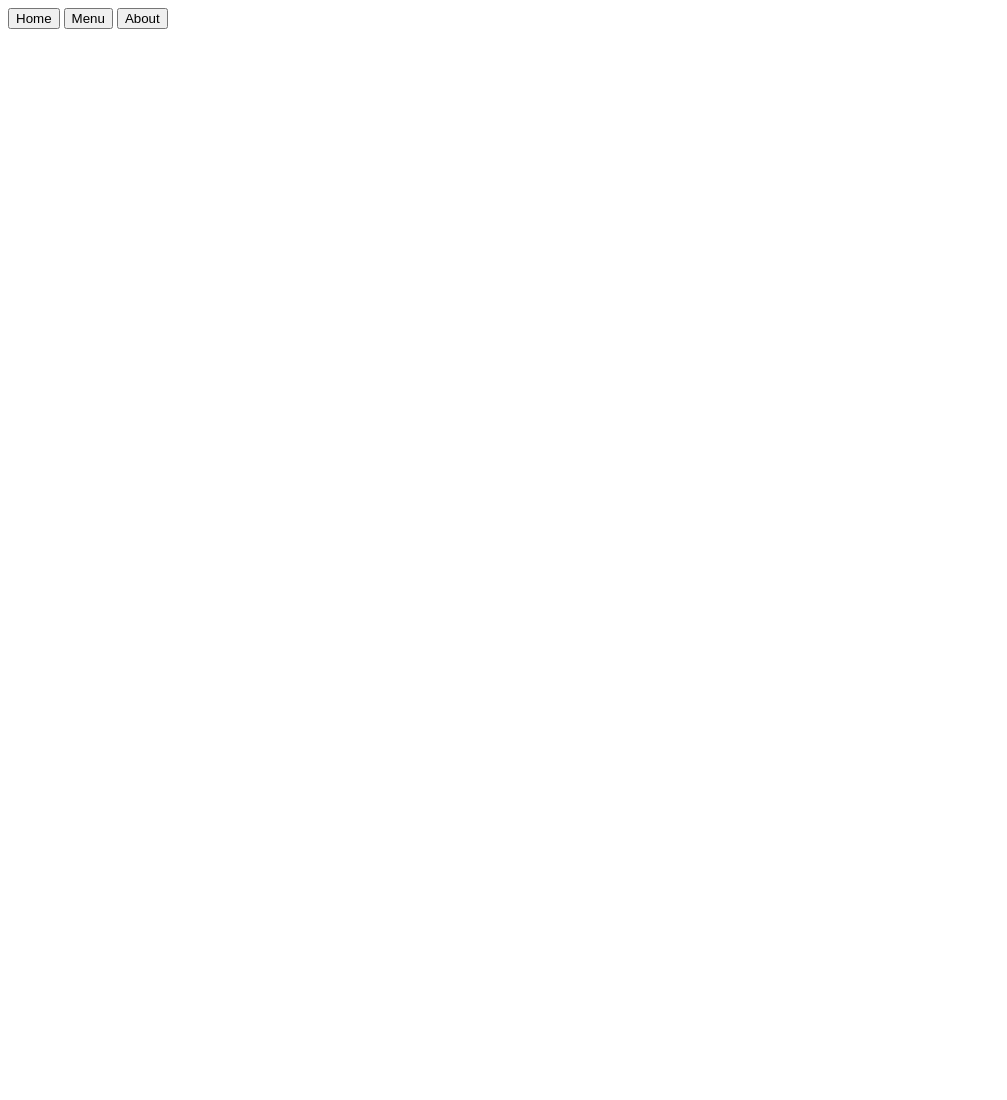
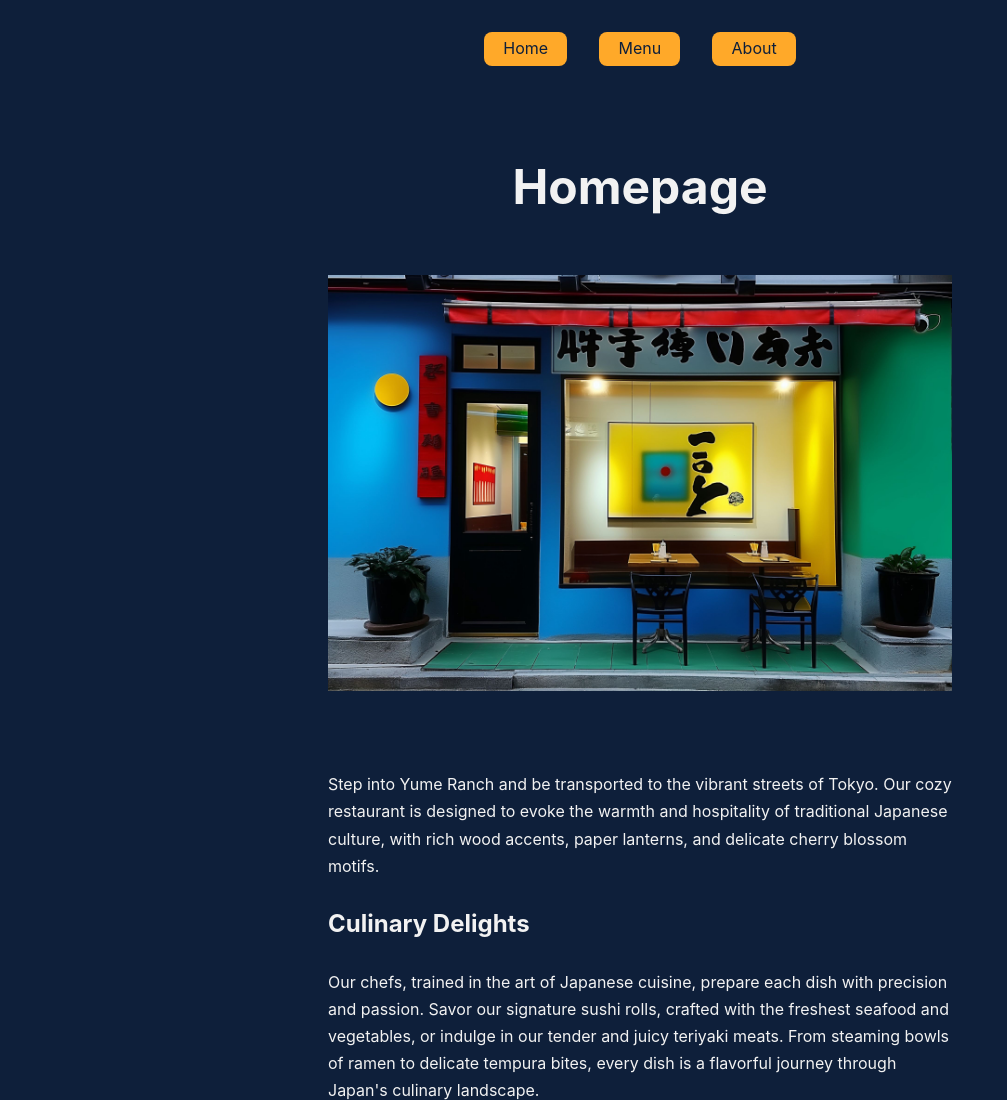
Before and after one commit to qkenn/restaurant, a website built with webpack: page src/index.html in a window 1280 px wide. Shown: the top 1100 px of the page, without its empty margins (0-1007 px from the left). Before the commit the page ends 800 px from the top, so only its background shows below. Built offline with nearby package versions, Linux system fonts and the light colour scheme.

Commit message:
add homepage content & styling

```diff
--- a/src/index.html
+++ b/src/index.html
@@ -8,12 +8,73 @@
   <body>
     <header id="nav" class="header">
       <nav id="nav" class="main-nav">
-        <button>Home</button>
-        <button>Menu</button>
-        <button>About</button>
+        <div class="btn-container">
+          <button class="btn">Home</button>
+          <button class="btn">Menu</button>
+          <button class="btn">About</button>
+        </div>
       </nav>
     </header>
 
-    <div id="content"></div>
+    <main class="main">
+      <div id="content">
+        <h2 class="page-title">Homepage</h2>
+        <div class="img-container">
+          <img
+            id="page-img"
+            alt="vibrant restaurant exterior at dusk"
+            class="img"
+          />
+        </div>
+
+        <div class="description">
+          <p info>
+            Step into Yume Ranch and be transported to the vibrant streets of
+            Tokyo. Our cozy restaurant is designed to evoke the warmth and
+            hospitality of traditional Japanese culture, with rich wood accents,
+            paper lanterns, and delicate cherry blossom motifs.
+          </p>
+
+          <h3 class="headline">Culinary Delights</h3>
+          <p class="info">
+            Our chefs, trained in the art of Japanese cuisine, prepare each dish
+            with precision and passion. Savor our signature sushi rolls, crafted
+            with the freshest seafood and vegetables, or indulge in our tender
+            and juicy teriyaki meats. From steaming bowls of ramen to delicate
+            tempura bites, every dish is a flavorful journey through Japan's
+            culinary landscape.
+          </p>
+          <h3 class="headline">Cozy Ambiance</h3>
+          <p class="info">
+            Unwind in our intimate dining area, surrounded by the soft glow of
+            lanterns and the gentle hum of traditional Japanese music. Our
+            attentive staff will guide you through our extensive menu, happy to
+            recommend their favorite dishes or help you create a customized
+            meal.
+          </p>
+          <h3 class="headline">Specialties</h3>
+          <ul class="features">
+            <li class="feature">
+              Sushi and sashimi made with the freshest, sustainable ingredients
+            </li>
+            <li class="feature">
+              Traditional Japanese hot pot, perfect for sharing with friends and
+              family
+            </li>
+            <li class="feature">
+              Unique seasonal specials, crafted to showcase Japan's changing
+              flavors and ingredients
+            </li>
+          </ul>
+          <h3 class="headline">Experience the Art of Japanese Cuisine</h3>
+          <p class="info">
+            At Yume Ranch, we invite you to embark on a culinary adventure that
+            will leave you feeling like you're dining in the heart of Japan.
+            Come for the food, stay for the warm hospitality, and return for the
+            unforgettable experience.
+          </p>
+        </div>
+      </div>
+    </main>
   </body>
 </html>
--- a/src/main.js
+++ b/src/main.js
@@ -1 +1,4 @@
-console.log('hooked');
+import './styles/styles.css';
+import img from './images/vibrant-restaurant-exterior-at-dusk.jpg';
+
+document.getElementById('page-img').setAttribute('src', img);
--- /dev/null
+++ b/src/styles/styles.css
@@ -0,0 +1,143 @@
+/* Joshua Comeau CSS RESET START */
+
+/*
+  1. Use a more-intuitive box-sizing model.
+*/
+*,
+*::before,
+*::after {
+  box-sizing: border-box;
+}
+/*
+    2. Remove default margin
+  */
+* {
+  margin: 0;
+}
+/*
+    Typographic tweaks!
+    3. Add accessible line-height
+    4. Improve text rendering
+  */
+body {
+  line-height: 1.5;
+  -webkit-font-smoothing: antialiased;
+}
+/*
+    5. Improve media defaults
+  */
+img,
+picture,
+video,
+canvas,
+svg {
+  display: block;
+  max-width: 100%;
+}
+/*
+    6. Remove built-in form typography styles
+  */
+input,
+button,
+textarea,
+select {
+  font: inherit;
+}
+/*
+    7. Avoid text overflows
+  */
+p,
+h1,
+h2,
+h3,
+h4,
+h5,
+h6 {
+  overflow-wrap: break-word;
+}
+/*
+    8. Create a root stacking context
+  */
+#root,
+#__next {
+  isolation: isolate;
+}
+
+/* Joshua Comeau CSS RESET END */
+
+/* GENERAL STYLING START */
+
+:root {
+  --bg-clr: hsl(216, 62%, 14%);
+  --fc: hsl(0, 0%, 95%);
+  --btn-clr: hsl(36, 100%, 58%);
+}
+
+body {
+  font-family: Inter, -apple-system, BlinkMacSystemFont, 'Segoe UI', Roboto,
+    Oxygen, Ubuntu, Cantarell, 'Open Sans', 'Helvetica Neue', Arial, sans-serif;
+  background-color: var(--bg-clr);
+  color: var(--fc);
+  line-height: 1.7;
+}
+
+/* GENERAL STYLING END */
+
+/* HEADER START */
+
+.header {
+  padding: 2rem;
+}
+
+.btn-container {
+  display: flex;
+  justify-content: center;
+  align-items: center;
+  gap: 2rem;
+}
+
+.btn {
+  border: none;
+  border-radius: 0.5em;
+  background-color: var(--btn-clr);
+  padding: 0.2em 1.2em;
+  color: var(--bg-clr);
+  cursor: pointer;
+}
+
+/* HEADER END */
+
+/* MAIN START */
+
+.main {
+  max-width: 45rem;
+  margin: 0 auto;
+  padding: 3rem;
+}
+
+.page-title {
+  text-align: center;
+  font-size: 3rem;
+  margin-bottom: 1em;
+}
+
+.img-container {
+  max-width: 50rem;
+  margin-bottom: 5rem;
+}
+
+.img {
+  height: 100%;
+  object-fit: cover;
+}
+
+/* DESCRIPTION START */
+
+.headline {
+  font-size: 1.5rem;
+  margin: 1em 0;
+}
+
+/* DESCRIPTION END */
+
+/* MAIN END */
```
Also changed, not shown: src/images/vibrant-restaurant-exterior-at-dusk.jpg (added).
